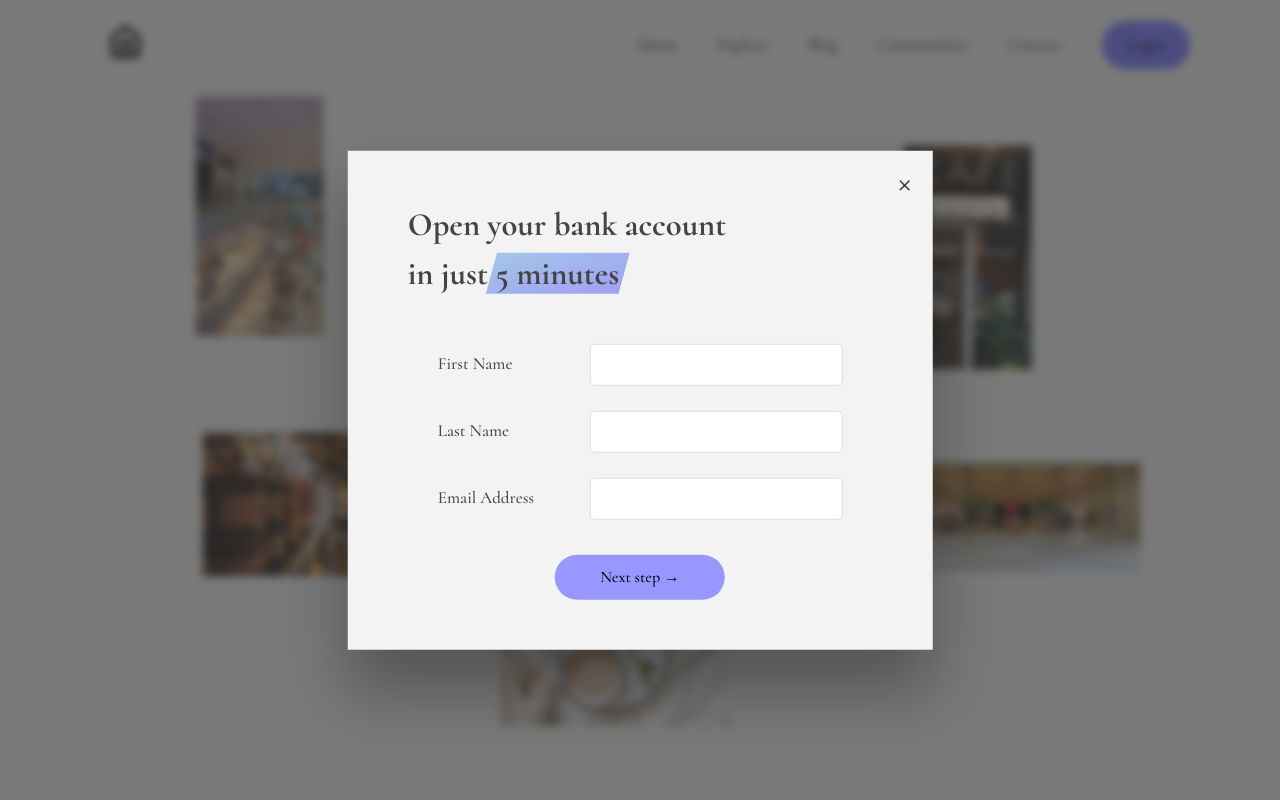
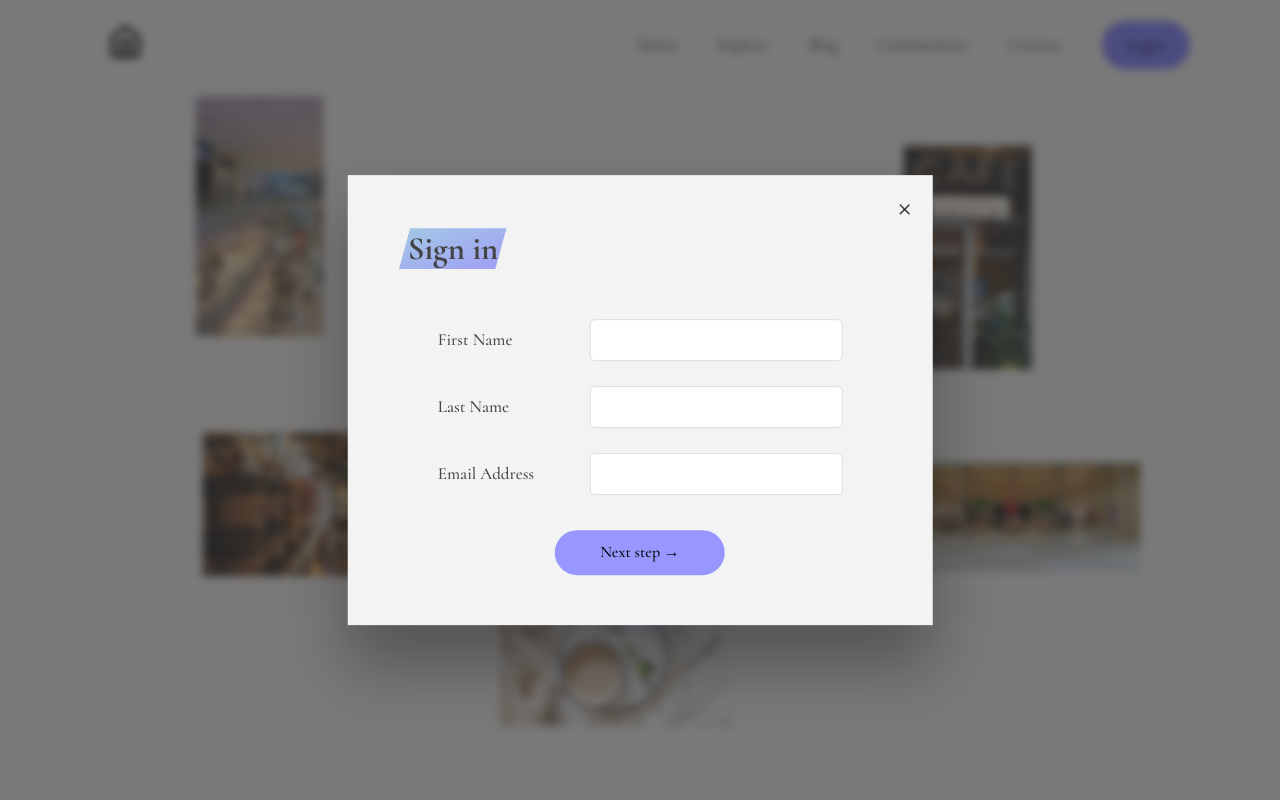
Before and after one commit to PranTanTheMan/Hidden-Gems, a website: page public/index.html in a window 1280 px wide. Both pictures are taken after a click on the link "Login". Shown: the top 800 px of the page. Drawn offline with nearby package versions, Linux system fonts and the light colour scheme.

Commit message:
Minimal Changes

```diff
--- a/public/index.html
+++ b/public/index.html
@@ -347,8 +347,7 @@
     <div class="modal hidden">
       <button class="btn--close-modal">&times;</button>
       <h2 class="modal__header">
-        Open your bank account <br />
-        in just <span class="highlight">5 minutes</span>
+        <span class="highlight">Sign in</span>
       </h2>
       <form class="modal__form">
         <label>First Name</label>
```
Also changed, not shown: public/about.html (+4 -7 lines).
